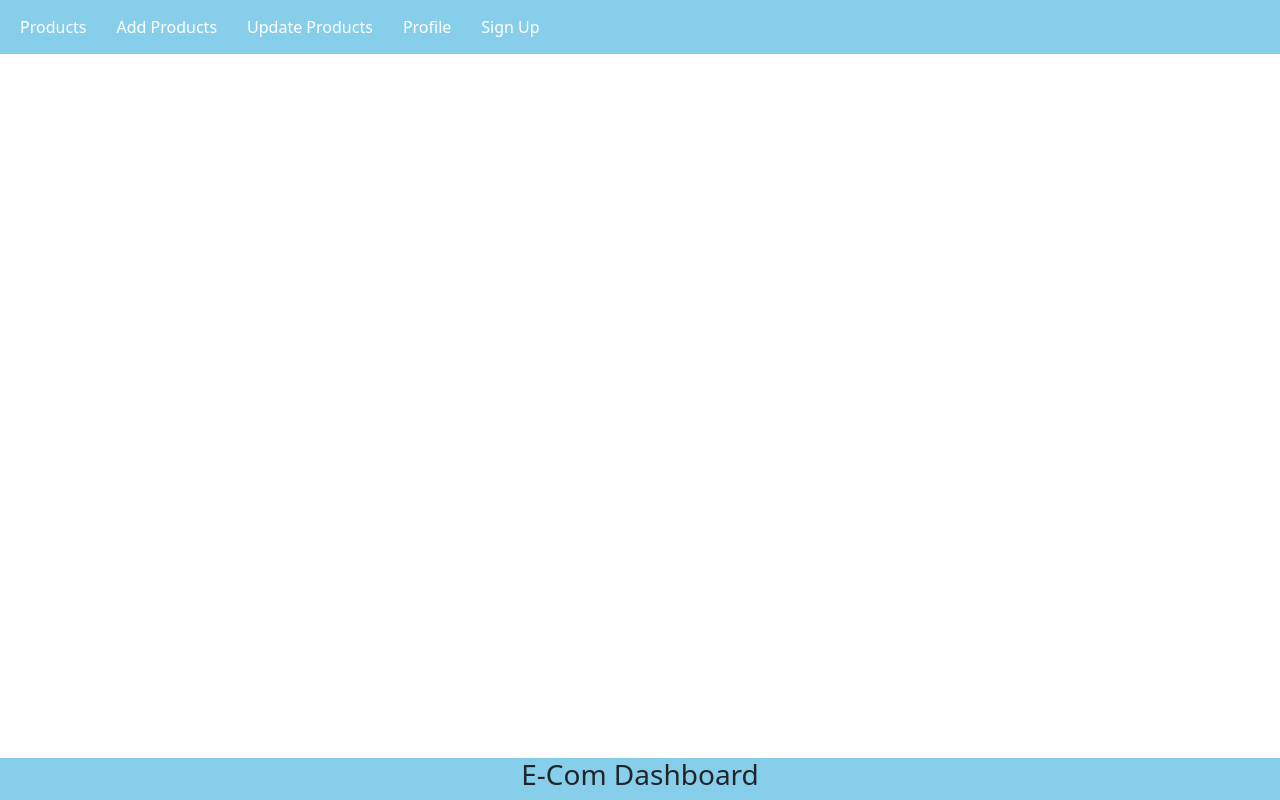
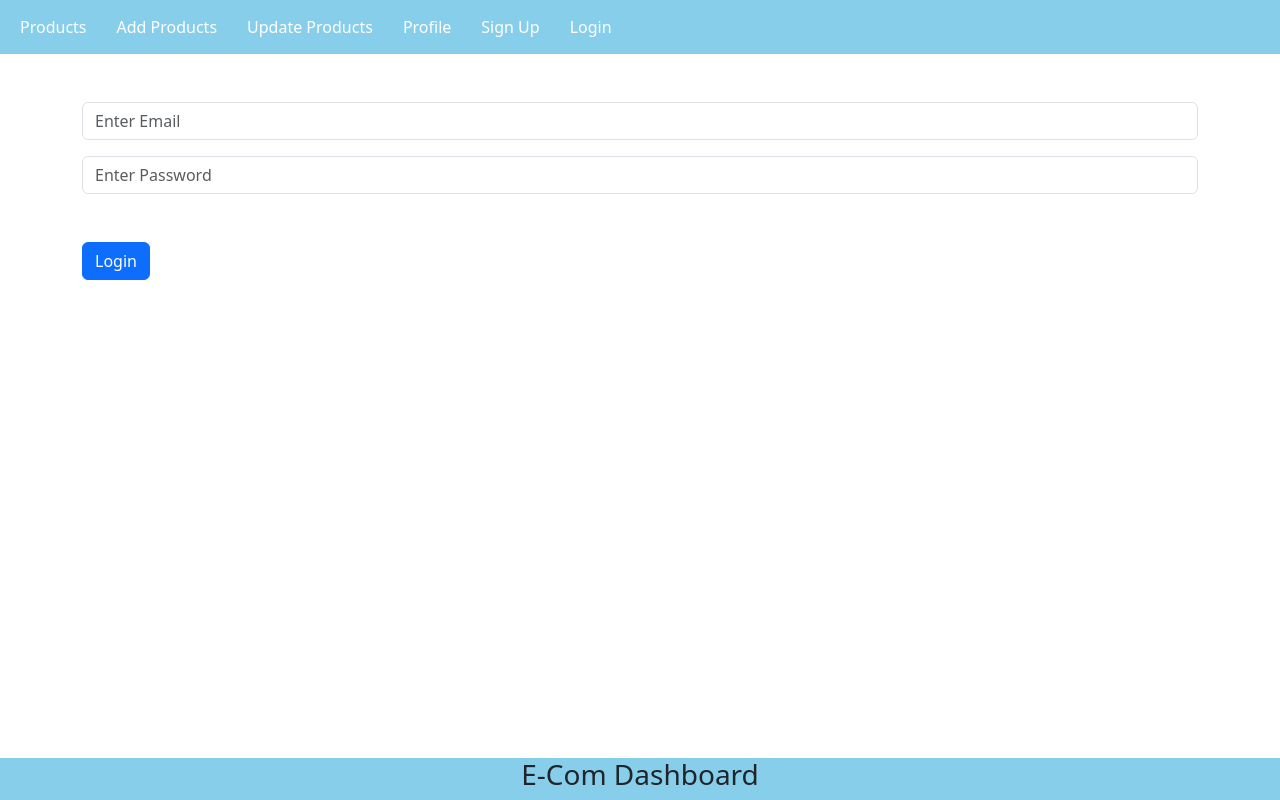
Before and after one commit to MrDarkOO7/E-commerce, a React (Create React App) app in the folder front-end/: page /login in a window 1280 px wide. Built offline with nearby package versions, Linux system fonts and the light colour scheme.

Commit message:
Login UI

```diff
--- a/front-end/src/App.js
+++ b/front-end/src/App.js
@@ -4,6 +4,7 @@
 import Footer from "./components/Footer.js";
 import SignUp from "./components/SignUp.js";
 import PrivateComponent from "./components/PrivateComponent.js";
+import Login from "./components/Login.js";
 
 function App() {
   return (
@@ -21,6 +22,8 @@
           </Route>
 
           <Route path="/signup" element={<SignUp />} />
+          <Route path="/login" element={<Login />} />
+
         </Routes>
       </BrowserRouter>
 
--- /dev/null
+++ b/front-end/src/components/Login.js
@@ -0,0 +1,42 @@
+import React, { useState } from "react";
+
+const Login = () => {
+  const [email, setEmail] = useState("");
+  const [password, setPassword] = useState("");
+
+  const handleSubmit = async (e) => {
+    e.preventDefault();
+    console.log(email, password);
+  };
+
+  return (
+    <div className="container">
+      <form onSubmit={handleSubmit}>
+        <div className="mt-5">
+          <input
+            className="form-control"
+            type="text"
+            id="username"
+            placeholder="Enter Email"
+            onChange={(e) => setEmail(e.target.value)}
+          ></input>
+        </div>
+        <div className="mt-3">
+          <input
+            className="form-control"
+            type="password"
+            id="password"
+            placeholder="Enter Password"
+            onChange={(e) => setPassword(e.target.value)}
+          ></input>
+        </div>
+        <div className="mt-5">
+          <button type="submit" className="btn btn-primary">
+            Login
+          </button>
+        </div>
+      </form>
+    </div>
+  );
+};
+export default Login;
--- a/front-end/src/components/Nav.js
+++ b/front-end/src/components/Nav.js
@@ -26,6 +26,9 @@
         <li>
           { auth ? <Link to="/signup" onClick={logout}>Logout</Link> : <Link to="/signup">Sign Up</Link> }
         </li>
+        <li>
+          <Link to="/login">Login</Link>
+        </li>
       </ul>
     </div>
   );
```
Also changed, not shown: 1 other file (tests, documents, lock files or other folders).
